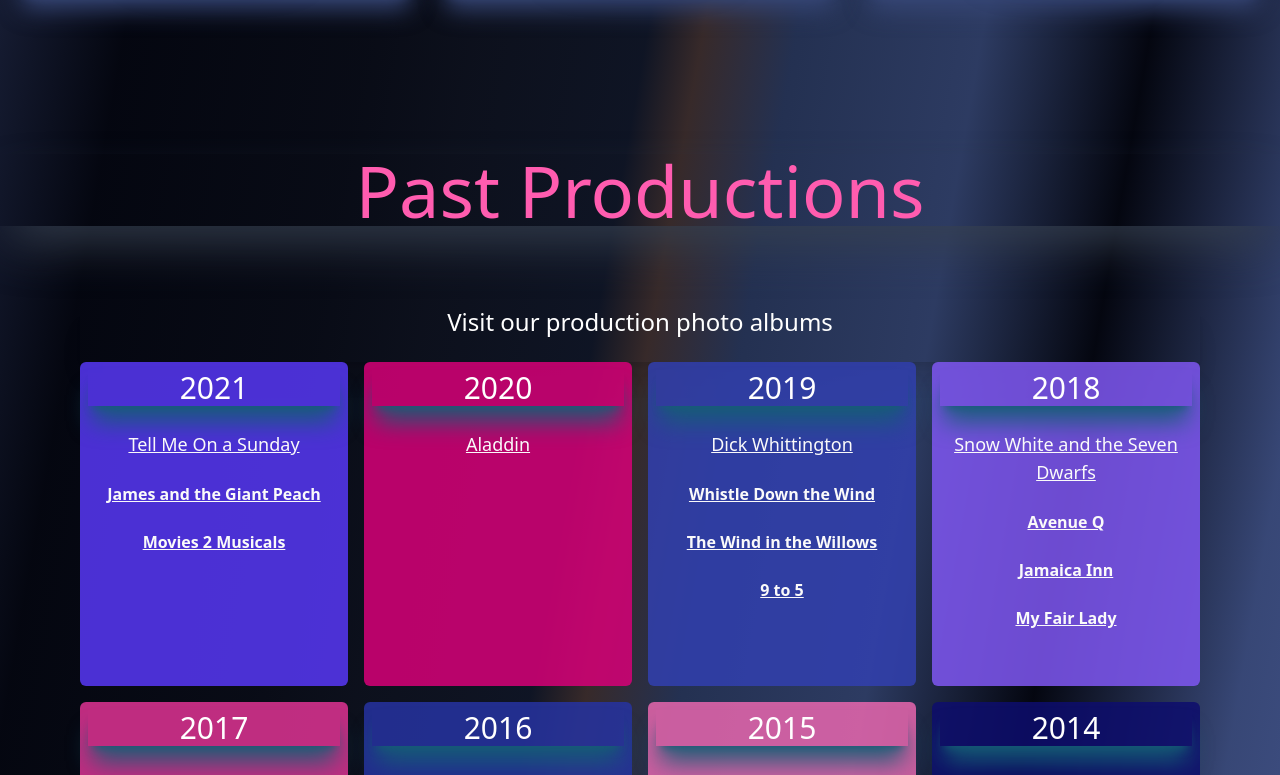
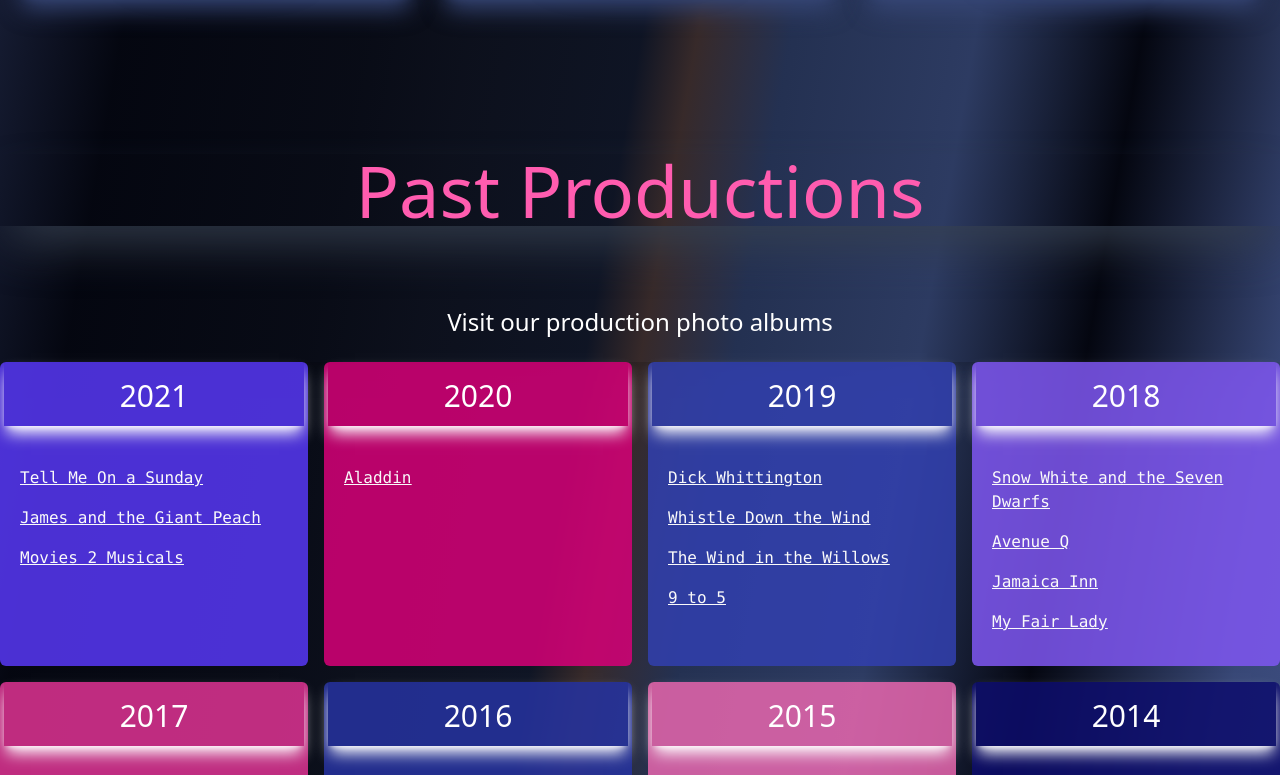
Before and after one commit to Konstantine1307/helstontheatrecompany, a Next.js app: page /productions in a window 1280 px wide. Shown: the part 2000-2775 px from the top of the page. Built offline with nearby package versions, Linux system fonts and the light colour scheme; some icons are missing.

Commit message:
Update homepage and links

```diff
--- a/components/hero.js
+++ b/components/hero.js
@@ -22,7 +22,7 @@ function Hero({title, subtitle, paragraph,paragraph2, imageSrc, alt, width, heig
             />
           </div>
 
-          {/* Textt Content */}
+          {/* Text Content */}
           <div className="max-w-md lg:max-w-2xl px-10 pb-5 md:pr-4 text-center md:motion-safe:animate-fadeIn duration-500 space-y-4 md:space-y-8">
             <h1 className="font-heading text-4xl tracking-wider text-white">
               {title}
@@ -30,11 +30,12 @@ function Hero({title, subtitle, paragraph,paragraph2, imageSrc, alt, width, heig
             <h2 className="text-2xl tracking-wide text-white ">
               {subtitle}
             </h2>
-            <p className="text-md md:text-xl text-white tracking-wide">
+            <p className="text-md md:text-xl text-white tracking-wide pb-6">
               {paragraph}
               <br />
               <br />
               {paragraph2}
+
             </p>
 
             {/* Button */}
--- a/components/pastProductions.js
+++ b/components/pastProductions.js
@@ -1,5 +1,5 @@
 
-
+import Link from "next/link";
 
 
 const ProductionsData = () => {
@@ -8,7 +8,7 @@ const ProductionsData = () => {
       category: "2021",
       color: "#5737f5",
       text: "Tell Me On a Sunday",
-      link: 'url("https://www.facebook.com/media/set/?vanity=HelstonTheatreCompany&set=a.4240090692742336")',
+      link: "https://www.facebook.com/media/set/?vanity=HelstonTheatreCompany&set=a.4240090692742336",
       text2: "James and the Giant Peach",
       link2:
 "https://www.facebook.com/media/set/?vanity=HelstonTheatreCompany&set=a.4240080592743346",
@@ -150,9 +150,9 @@ const ProductionsData = () => {
         <h2 className="h2-brand my-20">
          Past Productions
         </h2>
-        <div className="container">
+        <div className="max-w-8xl">
           <p className="text-2xl text-center text-white pb-6 shadow-xl">Visit our production photo albums</p>
-          <div className="grid grid-cols-1 md:grid-cols-4 gap-4">
+          <div className="grid grid-cols-2 md:grid-cols-3 lg:grid-cols-4 gap-4">
             <ProductionCards data={projects_data} />
           </div>
         </div>
@@ -161,64 +161,61 @@ const ProductionsData = () => {
   );
 };
 
-
-
 const ProductionCards = ({ data }) => {
   return (
     <>
       {data.map((props, i) => (
-        <div className=" " key={i}>
+        <div key={i}>
           <div
-            className="group h-full rounded-md p-2 flex flex-col md:bg-gradient-to-b md:hover:from-pink-500 md:hover:to-cyan-500 md:hover:scale-105 md:hover:text-black duration-300 "
+            className="group h-full rounded-md px-1  flex flex-col space-y-4 md:bg-gradient-to-b md:hover:from-pink-500 md:hover:to-cyan-500 md:hover:scale-105 md:hover:text-black duration-300 transition-all "
             style={{ backgroundColor: `${props.color}da` }}
           >
-            <div className="text-3xl mb-6 text-center  text-white shadow-xl shadow-cyan-800 group-hover:text-black duration-150 ">
+            <div className="text-3xl h-16 pt-4 mb-6 text-center text-white shadow-lg shadow-current md:group-hover:text-black duration-150 ">
               {props.category}
             </div>
+            <div className="flex flex-col space-y-4 pl-4 pb-4 font-mono underline">
+              <Link href={`${props.link}`} passHref>
                 <a
-              href={props.link}
                   target="_blank"
                   rel="noreferrer"
-              className="underline mb-6 text-lg text-center"
                 >
                   {props.text}
                 </a>
-
+              </Link>
+              <Link href={`${props.link2}`} passHref>
                 <a
-              href={props.link2}
                   target="_blank"
                   rel="noreferrer"
-              className="underline mb-6 font-semibold text-center"
                 >
                   {props.text2}
                 </a>
-
+              </Link>
+              <Link href={`${props.link3}`} passHref>
                 <a
-              href={props.link3}
                   target="_blank"
                   rel="noreferrer"
-              className="underline mb-6 font-semibold text-center"
                 >
                   {props.text3}
                 </a>
-
+              </Link>
+              <Link href={`${props.link4}`} passHref>
                 <a
-              href={props.link4}
                   target="_blank"
                   rel="noreferrer"
-              className="underline mb-6 font-semibold text-center"
                 >
                   {props.text4}
                 </a>
-
+              </Link>
+              <Link href={`${props.link5}`} passHref>
                 <a
-              href={props.link5}
                   target="_blank"
                   rel="noreferrer"
-              className="underline mb-6 font-semibold text-center"
                 >
                   {props.text5}
                 </a>
+              </Link>
+            </div>
+
           </div>
         </div>
       ))}
--- a/pages/evita.js
+++ b/pages/evita.js
@@ -87,8 +87,8 @@ function Evita() {
         title="Evita"
         paragraph="Minack Theatre - September 2023"
         imageSrc="/Evitashowpage.webp"
-        width={1688}
-        height={1160}
+        width={600}
+        height={600}
         alt="Evita at the Minack Theatre September 2023"
         button="News and information"
         linkToPage="#show-description"
--- a/pages/index.js
+++ b/pages/index.js
@@ -1,7 +1,7 @@
 import Layout from "../components/layout";
 import Hero from "../components/hero";
 import tiobe from '/public/TIOBEhomepage.webp'
-import TheGroup from "./theGroup"
+
 import CardDown from "../components/customcards/cardDown";
 import Welcome from "../components/welcome";
 
@@ -14,6 +14,7 @@ function Index() {
         paragraph="From Pantomimes to Musicals and Plays,
         we aim to perform amazing theatre with the support and participation
         of our community. It's where the community is."
+        paragraph2="Check out the next productions including our summer play, The Importance of Being Earnest, Jack and The Beansktalk in January 2023, Sweeney Todd in April 2023 and Evita in September 2023 at the Minack Theatre."
         imageSrc={tiobe}
         width={488}
         height={690}
@@ -22,7 +23,34 @@ function Index() {
         button="Next Production"
         linkToPage="/tiobe"
       />
-      <div className="container  px-4 pt-4 md:mt-12">
+
+      <div className="container  px-4 pt-4 md:mt-12 mb-12">
+        <h2 className="h2-brand mb-8 md:mb-16">Upcoming Productions</h2>
+        <div className="flex flex-col space-y-8 pb-8 md:pb-0 md:flex-row md:space-y-0 md:space-x-6">
+          <CardDown
+            backImage='url("/JATBshowpage-small.webp")'
+            titleCard="Jack & The Beanstalk"
+            paragraph2="25 - 29 January 2023"
+            anchor="/jackAndTheBeanstalk"
+            buttonCard="Find out more"
+          />
+          <CardDown
+            backImage='url("/SToddshowpage.webp")'
+            titleCard="Sweeney Todd"
+            paragraph2="23 - 29 April 2023"
+            anchor="/sweeneyTodd"
+            buttonCard="Find out more"
+          />
+          <CardDown
+            backImage='url("/Evitashowpage.webp")'
+            titleCard="Evita"
+            paragraph2="September 2023"
+            anchor="/evita"
+            buttonCard="Find Out More"
+          />
+        </div>
+      </div>
+      {/* <div className="container  px-4 pt-4 md:mt-12">
         <div className="flex flex-col space-y-8 pb-8 md:pb-0 md:flex-row md:space-y-0 md:space-x-6">
           <CardDown
             backImage='url("/card-background1.webp")'
@@ -46,7 +74,7 @@ function Index() {
             buttonCard="Find out more"
           />
         </div>
-      </div>
+      </div> */}
     </>
   );
 }
@@ -56,7 +84,7 @@ Index.getLayout = function getLayout(page) {
   return (
     <Layout>
       {page}
-      <TheGroup />
+
       <Welcome />
 
     </Layout>
--- a/pages/jackAndTheBeanstalk.js
+++ b/pages/jackAndTheBeanstalk.js
@@ -88,8 +88,8 @@ function JackAndTheBeanStalk() {
         title="Jack And The Beanstalk"
         paragraph="Epworth Centre - 25 to 29 January 2023"
         imageSrc="/JATBshowpage.webp"
-        width={1688}
-        height={1160}
+        width={2048}
+        height={1152}
         alt="Jack And The Beanstalk at The Epworth Centre January 2023"
         button="News and information"
         linkToPage="#show-description"
--- a/pages/sweeneyTodd.js
+++ b/pages/sweeneyTodd.js
@@ -87,8 +87,8 @@ function SweeneyTodd() {
         title="Sweeney Todd"
         paragraph="Epworth Centre - 23 to 29 April 2023"
         imageSrc="/SToddshowpage.webp"
-        width={1688}
-        height={1160}
+        width={500}
+        height={500}
         alt="Sweeney Todd at The Epworth Centre April 2023"
         button="News and information"
         linkToPage="#show-description"
```
Lines whose indentation alone changed are shown as unchanged.
